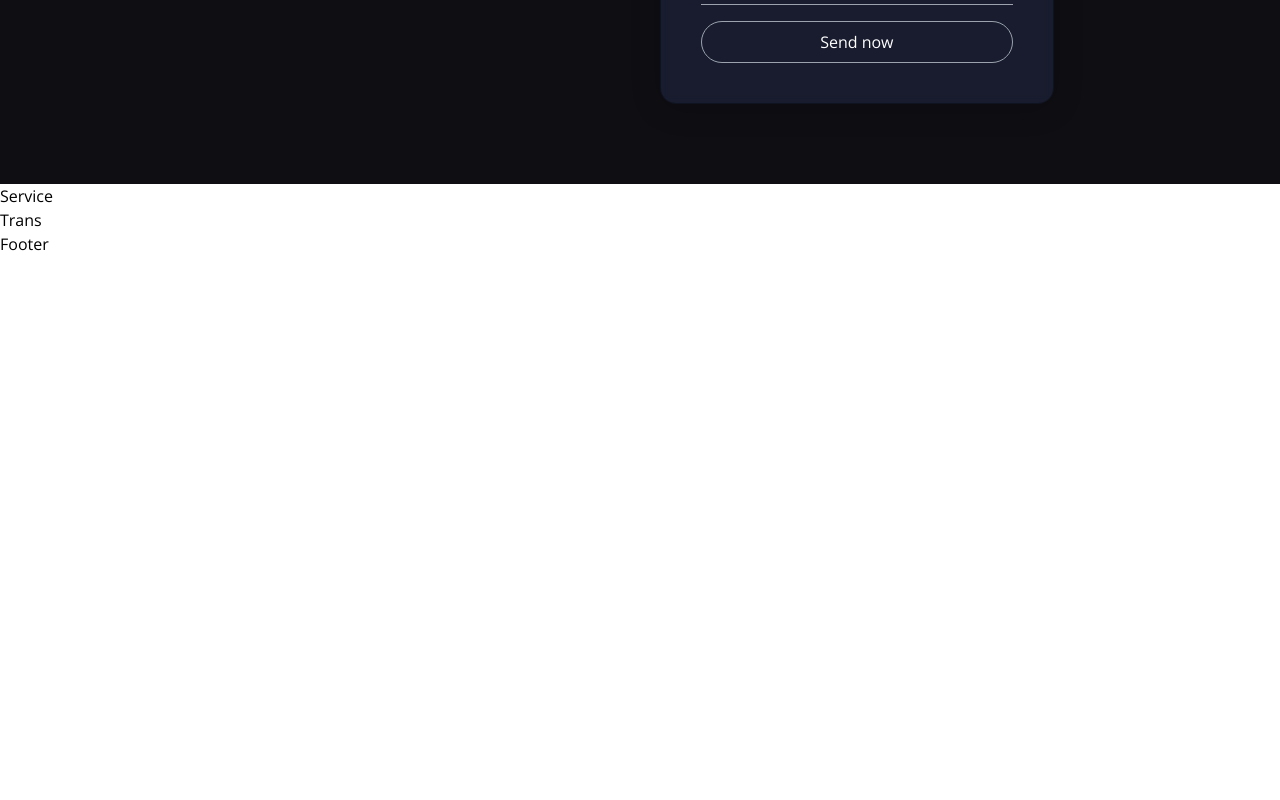
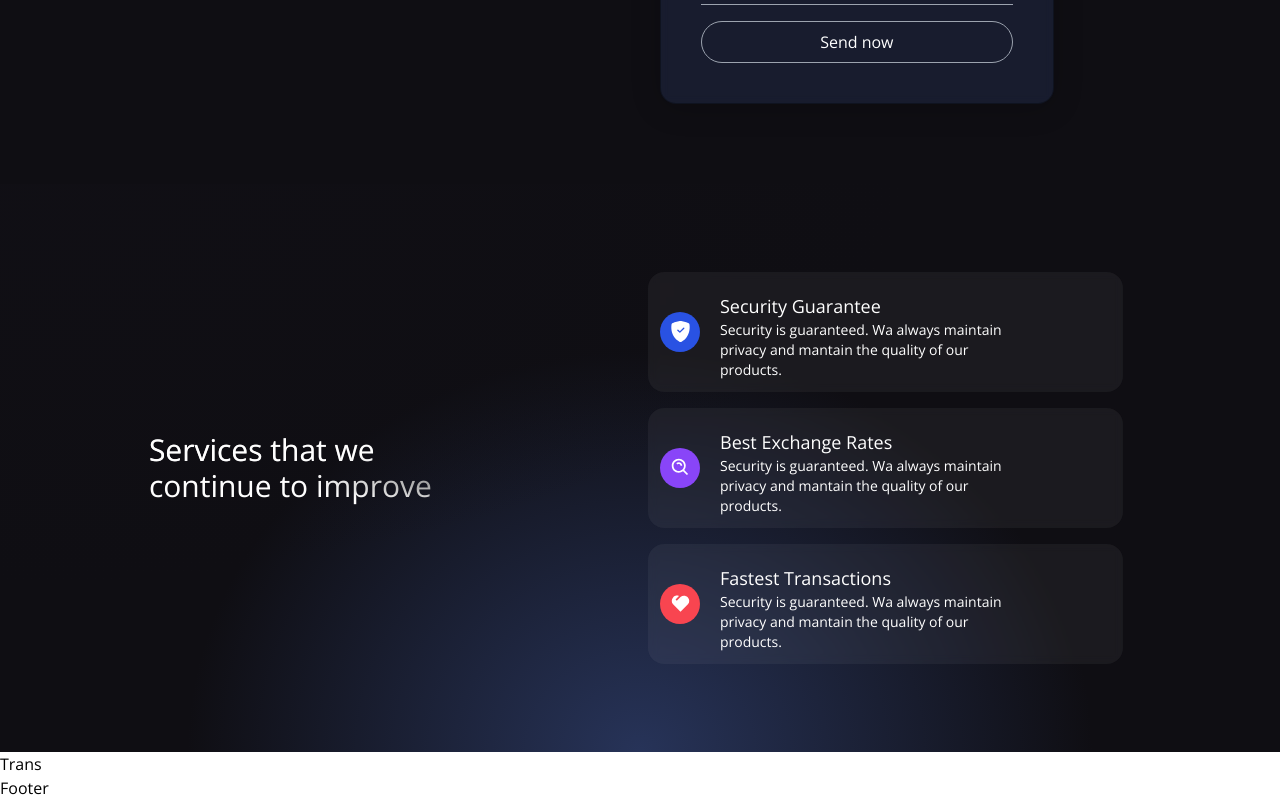
Before and after one commit to Kontenty/krypto-metamask-app, a React (Vite) app in the folder client/: page / in a window 1280 px wide. Shown: the part 678-1478 px from the top of the page. Before the commit the page ends 934 px from the top, so only its background shows below. Built offline with nearby package versions, Linux system fonts and the light colour scheme.

Commit message:
add services section

```diff
--- a/client/src/App.jsx
+++ b/client/src/App.jsx
@@ -2,7 +2,7 @@ import React from 'react';
 import Navbar from './components/Navbar';
 import Welcome from './components/welcome/Welcome';
 import Footer from './components/Footer';
-import Services from './components/Services';
+import Services from './components/services/Services';
 import Transactions from './components/Transactions';
 
 const App = () => (
--- a/client/src/components/Services.jsx
+++ /dev/null
@@ -1,11 +0,0 @@
-import React from "react";
-
-const Services = () => {
-  return (
-    <div>
-      <h1>Service</h1>
-    </div>
-  );
-};
-
-export default Services;
--- /dev/null
+++ b/client/src/components/services/ServiceCard.jsx
@@ -0,0 +1,18 @@
+import React from 'react';
+
+const ServiceCard = ({ color, title, icon, subtitle }) => (
+  <div className="flex flex-row items-center white-glassmorphism p-3 m-2 cursor-pointer hover:shadow-xl">
+    <div
+      className="flex-centered  w-10 h-10 rounded-full"
+      style={{ backgroundColor: color }}
+    >
+      {icon}
+    </div>
+    <div className="text-white ml-5 flex flex-col flex-1">
+      <h3 className="mt-2 text-lg">{title}</h3>
+      <p className="text-sm md:w-9/12">{subtitle}</p>
+    </div>
+  </div>
+);
+
+export default ServiceCard;
--- /dev/null
+++ b/client/src/components/services/Services.jsx
@@ -0,0 +1,51 @@
+import React from 'react';
+import { BsShieldFillCheck } from 'react-icons/bs';
+import { BiSearchAlt } from 'react-icons/bi';
+import { RiHeart2Fill } from 'react-icons/ri';
+
+import ServiceCard from './ServiceCard';
+
+const serviceCards = [
+  {
+    title: 'Security Guarantee',
+    subtitle:
+      'Security is guaranteed. Wa always maintain privacy and mantain the quality of our products.',
+    color: '#2952E3',
+    icon: <BsShieldFillCheck fontSize={21} color="white" />,
+  },
+  {
+    title: 'Best Exchange Rates',
+    subtitle:
+      'Security is guaranteed. Wa always maintain privacy and mantain the quality of our products.',
+    color: '#8945F8',
+    icon: <BiSearchAlt fontSize={21} color="white" />,
+  },
+  {
+    title: 'Fastest Transactions',
+    subtitle:
+      'Security is guaranteed. Wa always maintain privacy and mantain the quality of our products.',
+    color: '#F84550',
+    icon: <RiHeart2Fill fontSize={21} color="white" />,
+  },
+];
+
+const Services = () => (
+  <div className="flex w-full justify-center items-center gradient-bg-services">
+    <div className="flex md:flex-row flex-col items-center justify-between md:p-20 py-12 px-4">
+      <div className="flex-1">
+        <h1 className="text-white text-3xl py-2 text-gradient">
+          Services that we
+          <br />
+          continue to improve
+        </h1>
+      </div>
+      <div className="flex flex-1 flex-col justify-start items-center">
+        {serviceCards.map((card, i) => (
+          <ServiceCard key={`card${i}`} {...card} />
+        ))}
+      </div>
+    </div>
+  </div>
+);
+
+export default Services;
```
